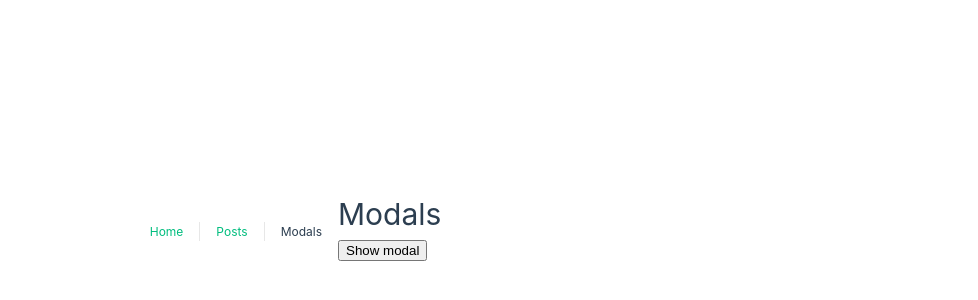
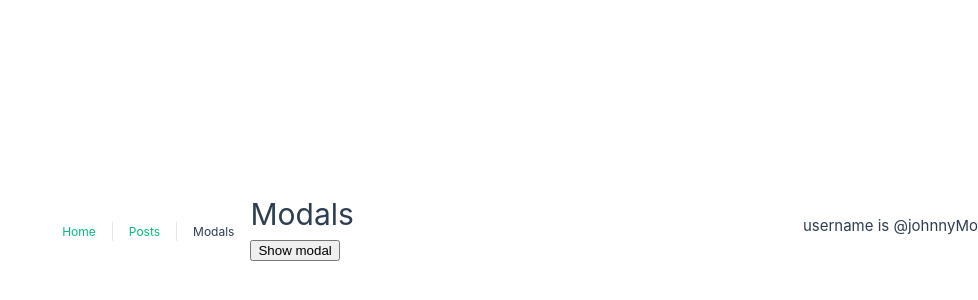
Before and after one commit to jslmorrison/vue-compo-api-basics, a Vue app: page /modals in a window 1280 px wide. Shown: the part 174-474 px from the top of the page, without its empty margins (302-1280 px from the left). Built offline with nearby package versions, Linux system fonts and the light colour scheme.

Commit message:
Update modals
Data passed down from app.vue to child components using provide/inject.

```diff
--- a/src/App.vue
+++ b/src/App.vue
@@ -7,6 +7,17 @@
 
   <RouterView />
 </template>
+
+<script setup>
+import { ref, provide, reactive } from 'vue';
+
+const userData = reactive({
+  name: 'John',
+  username: '@johnnyMo',
+})
+
+provide('userData', userData)
+</script>
 
 <style scoped>
 header {
--- a/src/components/Modal.vue
+++ b/src/components/Modal.vue
@@ -1,15 +1,22 @@
 <template>
     <teleport to=".modals-container">
-        <div class="modal">
+        <div v-if="modelValue" class="modal">
             <h1>{{ title }}</h1>
             <p>Lorem ipsum dolor sit amet consectetur, adipisicing elit. Inventore provident culpa laboriosam! Deleniti harum possimus id exercitationem quis iure, amet totam placeat vitae animi, voluptate magnam ducimus aliquam, dignissimos reprehenderit.</p>
-            <button @click="handleButtonClick">Hide modal</button>
+            <button @click="$emit('update:modelValue', false)">Hide modal</button>
         </div>
+        <div>username is {{ userData.username }}</div>
     </teleport>
 </template>
 
 <script setup>
+import { inject } from 'vue';
+
     const props = defineProps({
+        modelValue: {
+            type: Boolean,
+            default: false
+        },
         title: {
             type: String,
             default: 'default modal title from a prop'
@@ -17,12 +24,15 @@
     })
     // console.log(props.title)
 
-    const emit =  defineEmits(['hideModal'])
+    const emit =  defineEmits(['updateModelValue'])
 
-    const handleButtonClick = () => {
-        console.log('handleButtonClick')
-        emit('hideModal')
-    }
+    // const handleButtonClick = () => {
+    //     console.log('handleButtonClick')
+    //     emit('update:modelValue', false)
+    // }
+
+const userData = inject('userData')
+
 </script>
 
 <style>
--- a/src/views/ModalsView.vue
+++ b/src/views/ModalsView.vue
@@ -3,8 +3,7 @@
         <h1>Modals</h1>
         <button @click="showModal = true">Show modal</button>
         <Modal
-            v-if="showModal"
-            @hideModal="showModal = false"
+            v-model="showModal"
         >
         </Modal>
 
```
